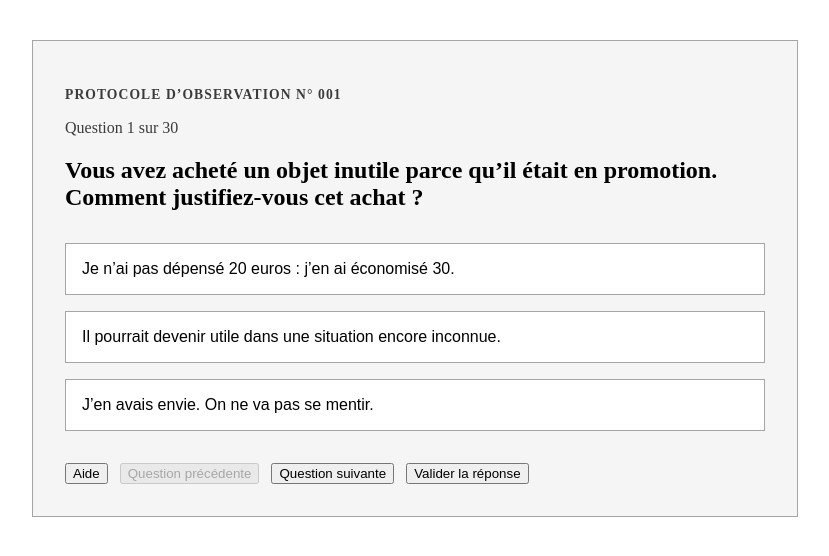
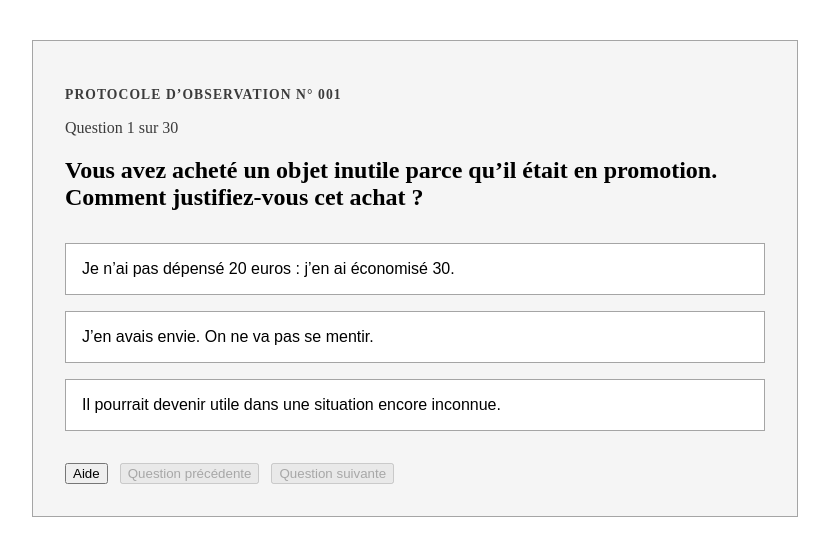
Before and after one commit to C4ctusJD/observatoire_de_la_stupidite, a Next.js app: page /questionnaire in a window 1280 px wide. Shown: the top 556 px of the page, without its empty margins (225-1054 px from the left). Built offline with nearby package versions, Linux system fonts and the light colour scheme.

Commit message:
Update page.js

```diff
--- a/app/questionnaire/page.js
+++ b/app/questionnaire/page.js
@@ -24,18 +24,20 @@ export default function PageQuestionnaire() {
   const [reponsesMelangees, setReponsesMelangees] = useState([]);
   const [reponseValidee, setReponseValidee] = useState(false);
 
-  if (!questions || questions.length === 0) {
-    return <p>Aucune question disponible.</p>;
+  const questionActuelle = questions[questionIndex];
+
+  useEffect(() => {
+    if (!questionActuelle) {
+      return;
     }
 
-  const questionActuelle = questions[questionIndex];
-  const derniereQuestion = questionIndex === questions.length - 1;
-
-
-  useEffect(() => {
     const reponses = [...questionActuelle.reponses];
 
-    reponses.sort(() => Math.random() - 0.5);
+    for (let i = reponses.length - 1; i > 0; i--) {
+      const j = Math.floor(Math.random() * (i + 1));
+
+      [reponses[i], reponses[j]] = [reponses[j], reponses[i]];
+    }
 
     setReponsesMelangees(reponses);
 
@@ -44,25 +46,31 @@ export default function PageQuestionnaire() {
     );
   }, [questionIndex]);
 
-  const reponseChoisie = reponsesChoisies[questionActuelle.id];
+  if (!questions || questions.length === 0) {
+    return <p>Aucune question disponible.</p>;
+  }
+
+  if (!questionActuelle) {
+    return <p>Question introuvable.</p>;
+  }
+
+  const derniereQuestion =
+    questionIndex === questions.length - 1;
+
+  const reponseChoisie =
+    reponsesChoisies[questionActuelle.id];
 
   function choisirReponse(reponseId) {
     if (reponseValidee) {
       return;
     }
 
-    setReponsesChoisies({
-      ...reponsesChoisies,
+    setReponsesChoisies((anciennesReponses) => ({
+      ...anciennesReponses,
       [questionActuelle.id]: reponseId,
-    });
-  }
+    }));
 
-  function validerReponse() {
     setReponseValidee(true);
-
-    if (!derniereQuestion) {
-      setQuestionIndex(questionIndex + 1);
-    }
   }
 
   function modifierReponse() {
@@ -71,14 +79,16 @@ export default function PageQuestionnaire() {
 
   function questionPrecedente() {
     if (questionIndex > 0) {
-      setQuestionIndex(questionIndex - 1);
+      setQuestionIndex((index) => index - 1);
     }
   }
 
   function questionSuivante() {
-    if (!derniereQuestion) {
-      setQuestionIndex(questionIndex + 1);
+    if (!reponseChoisie || derniereQuestion) {
+      return;
     }
+
+    setQuestionIndex((index) => index + 1);
   }
 
   function terminerQuestionnaire() {
@@ -94,9 +104,10 @@ export default function PageQuestionnaire() {
 
     const scoreMaximum = questions.length * 3;
 
-    const indiceStupidite = Math.round(
-    (scoreTotal / scoreMaximum) * 100
-  );
+    const indiceStupidite =
+      scoreMaximum > 0
+        ? Math.round((scoreTotal / scoreMaximum) * 100)
+        : 0;
 
     alert(
       `Questionnaire terminé.\n\n` +
@@ -145,7 +156,8 @@ export default function PageQuestionnaire() {
 
         <div style={{ marginTop: "2rem" }}>
           {reponsesMelangees.map((reponse) => {
-            const estSelectionnee = reponse.id === reponseChoisie;
+            const estSelectionnee =
+              reponse.id === reponseChoisie;
 
             return (
               <button
@@ -165,7 +177,9 @@ export default function PageQuestionnaire() {
                     : "#FFFFFF",
                   color: "#000000",
                   textAlign: "left",
-                  cursor: reponseValidee ? "default" : "pointer",
+                  cursor: reponseValidee
+                    ? "default"
+                    : "pointer",
                   fontSize: "1rem",
                 }}
               >
@@ -183,7 +197,11 @@ export default function PageQuestionnaire() {
             marginTop: "2rem",
           }}
         >
-          <button onClick={() => alert("L’aide sera ajoutée plus tard.")}>
+          <button
+            onClick={() =>
+              alert("L’aide sera ajoutée plus tard.")
+            }
+          >
             Aide
           </button>
 
@@ -195,20 +213,22 @@ export default function PageQuestionnaire() {
           </button>
 
           {!derniereQuestion ? (
-            <button onClick={questionSuivante}>
+            <button
+              onClick={questionSuivante}
+              disabled={!reponseChoisie}
+            >
               Question suivante
             </button>
           ) : (
-            <button onClick={terminerQuestionnaire}>
+            <button
+              onClick={terminerQuestionnaire}
+              disabled={!reponseChoisie}
+            >
               Terminer le questionnaire
             </button>
           )}
 
-          {!reponseValidee ? (
-            <button onClick={validerReponse}>
-              Valider la réponse
-            </button>
-          ) : (
+          {reponseValidee && (
             <button onClick={modifierReponse}>
               Modifier la réponse
             </button>
```
Lines whose indentation alone changed are shown as unchanged.
